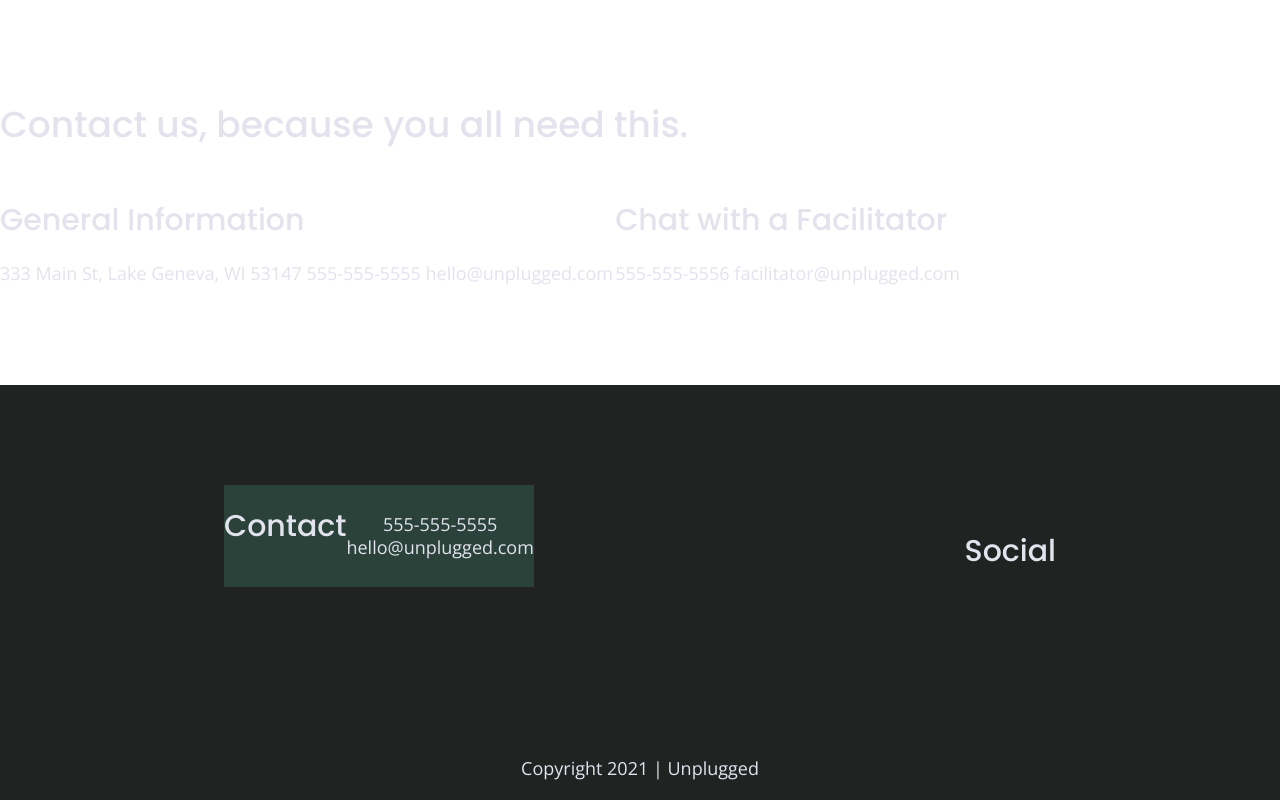
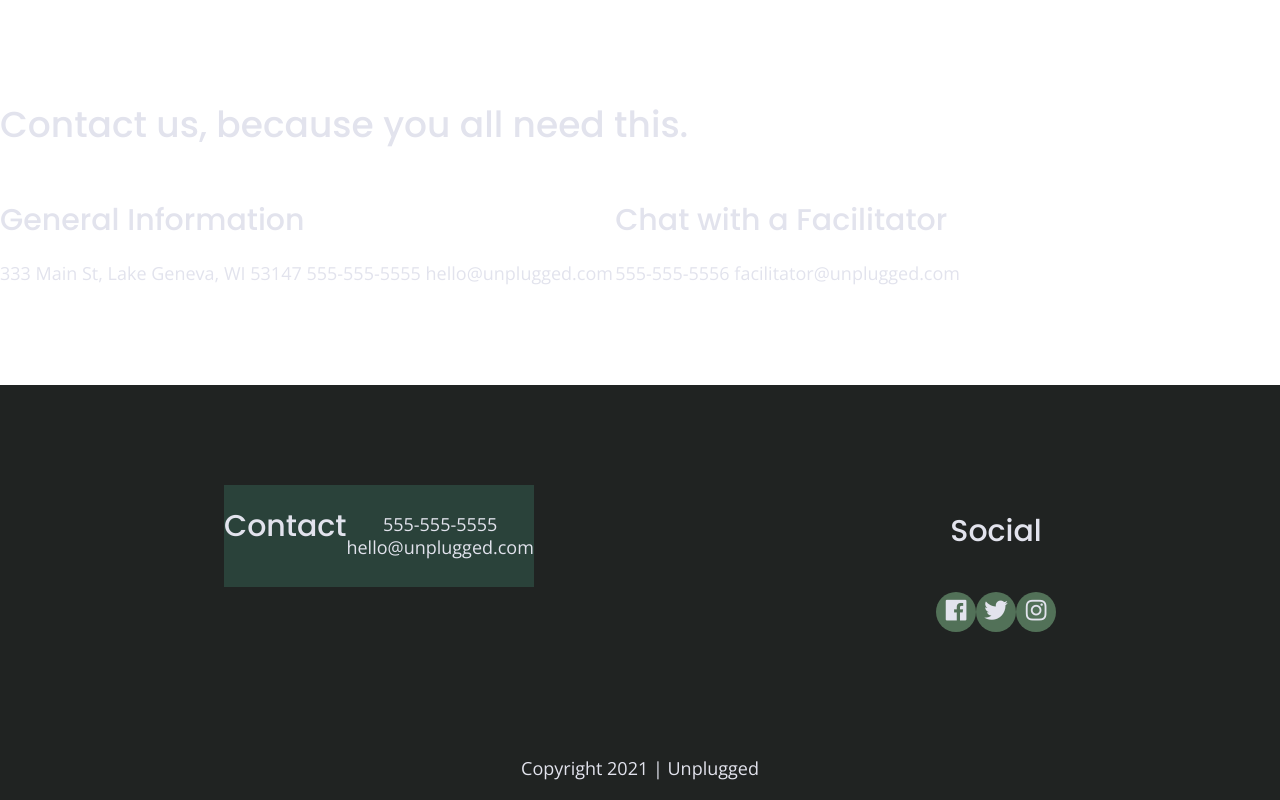
Before and after one commit to annie-mcdougall/unplugged-retreat, a website: page about/index.html in a window 1280 px wide. Shown: the part 1637-2437 px from the top of the page. Drawn offline with nearby package versions, Linux system fonts and the light colour scheme; files whose address does not match are found by name.

Commit message:
Adding social icons

```diff
--- a/about/index.html
+++ b/about/index.html
@@ -103,11 +103,14 @@
         <div class="social">
           <h4>Social</h4>
           <div class="social-icons">
-            <p><a href="https://facebook.com/yoursite" target="_blank"></a>
+            <p>
+              <a href="https://www.facebook.com/Skillcrush/" target="_blank"><i class="fab fa-facebook"></i></a>
             </p>
-            <p><a href="https://twitter.com" target="_blank"></a>
+            <p>
+              <a href="https://twitter.com/Skillcrush" target="_blank"><i class="fab fa-twitter"></i></a>
             </p>
-            <p><a href="https://instagram.com" target="_blank"></a>
+            <p>
+              <a href="https://www.instagram.com/skillcrush/" target="_blank"><i class="fab fa-instagram"></i></a>
             </p>
 
           </div>
--- a/css/main.css
+++ b/css/main.css
@@ -254,10 +254,17 @@ footer .social-icons {
 }
 
 footer .social-icons p {
+  background-color: #527158;
+  border-radius: 50%;
+  width: 40px;
+  height: 40px;
   display: flex;
   justify-content: center;
   align-items: center;
+}
 
+footer .social-icons p i {
+  font-size: 1.3125em;
 }
 
 footer .copyright {
```
Also changed, not shown: faq/index.html (+6 -3 lines), index.html (+3 -3 lines).
